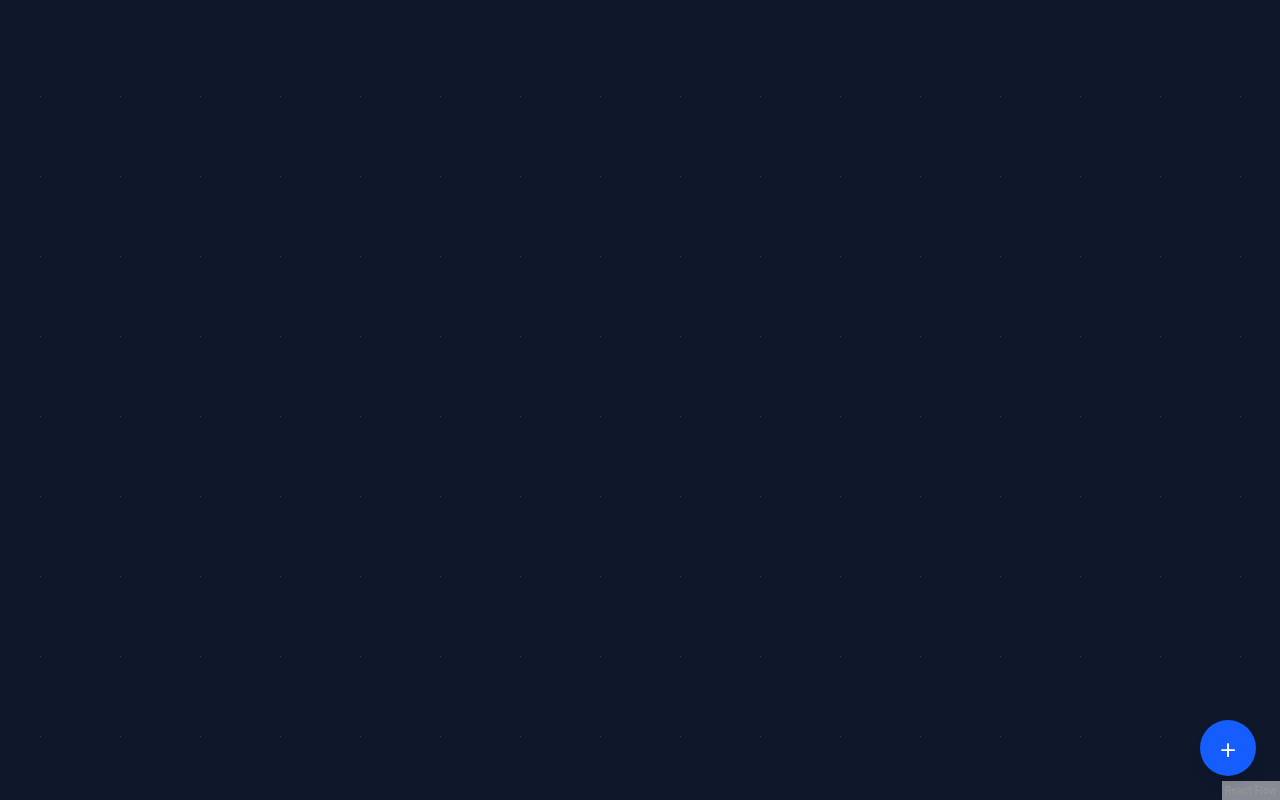
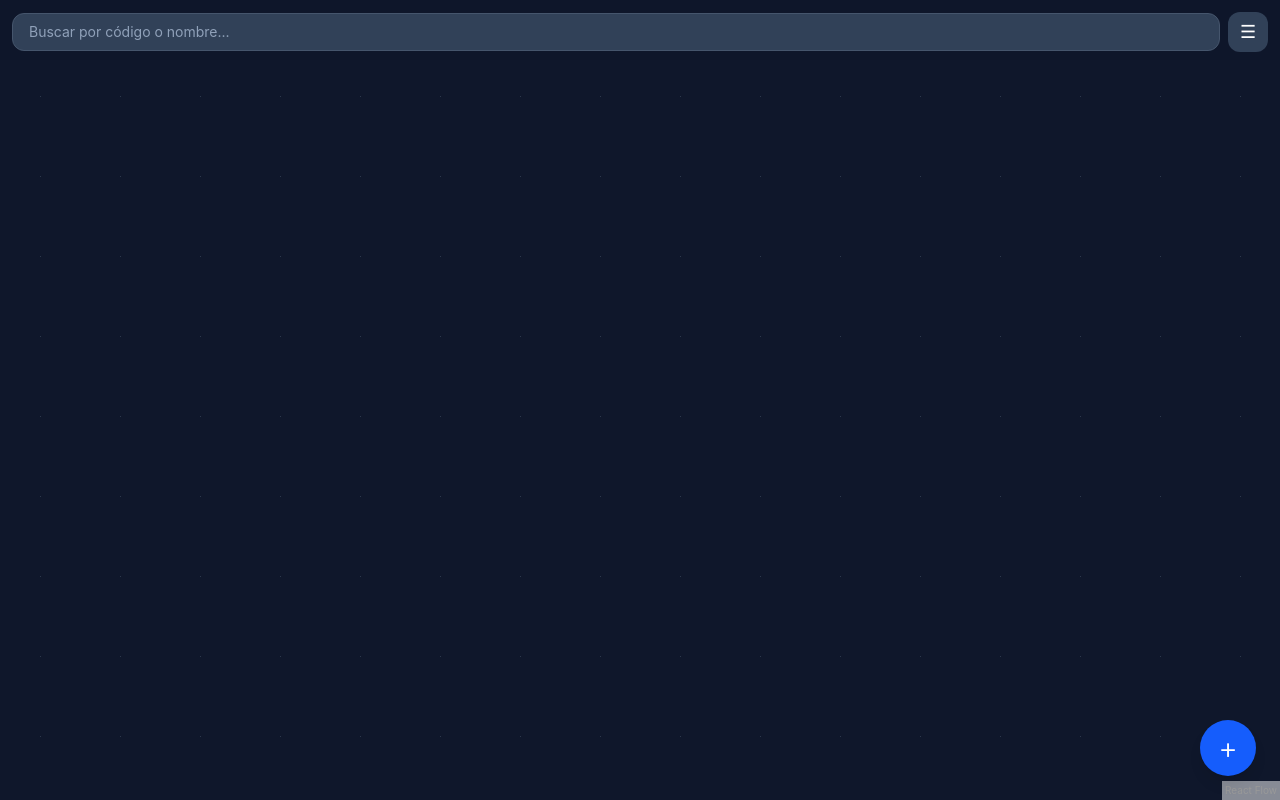
Before and after one commit to Xpresi/diagrama-instalaciones, a React (Vite) app: page / in a window 1280 px wide. Built offline with nearby package versions, Linux system fonts and the light colour scheme.

Commit message:
feat: buscador por código y nombre con centrado de canvas

```diff
--- a/src/App.jsx
+++ b/src/App.jsx
@@ -10,6 +10,7 @@ import MenuContextual from './components/MenuContextual'
 import FichaInstalacion from './components/FichaInstalacion'
 import ConfirmDialog from './components/ConfirmDialog'
 import RamalEdge from './edges/RamalEdge'
+import Toolbar from './components/Toolbar'
 
 function AppContent() {
   const { state, dispatch } = useSchema()
@@ -21,6 +22,7 @@ function AppContent() {
   const [confirmId, setConfirmId] = useState(null)
   const [conectandoDesde, setConectandoDesde] = useState(null)
   const [menuRamal, setMenuRamal] = useState(null) // { edgeId, x, y }
+  const [mostrarMenu, setMostrarMenu] = useState(false)
 
   const handleLongPress = useCallback((nodeId, e) => {
     const touch = e.touches?.[0] || e
@@ -86,8 +88,16 @@ function AppContent() {
     }))
   }
 
+  function handleBuscarSelect(nodeId) {
+    const node = state.nodes.find(n => n.id === nodeId)
+    if (node && rfInstance) {
+      rfInstance.setCenter(node.position.x + 24, node.position.y + 24, { zoom: 1.5, duration: 500 })
+    }
+  }
+
   return (
     <div className="w-screen h-screen bg-slate-900 overflow-hidden relative pt-14">
+      <Toolbar onBuscarSelect={handleBuscarSelect} onMenuClick={() => setMostrarMenu(true)} />
       <Canvas
         onInit={setRfInstance}
         edgeTypes={edgeTypes}
--- /dev/null
+++ b/src/components/Buscador.jsx
@@ -0,0 +1,42 @@
+import { useState, useMemo } from 'react'
+import { useSchema } from '../store/SchemaContext'
+
+export default function Buscador({ onSelect }) {
+  const { state } = useSchema()
+  const [query, setQuery] = useState('')
+
+  const resultados = useMemo(() => {
+    if (!query.trim()) return []
+    const q = query.toLowerCase()
+    return state.nodes.filter(n =>
+      n.id.toLowerCase().includes(q) ||
+      (n.data.nombre || '').toLowerCase().includes(q)
+    ).slice(0, 8)
+  }, [query, state.nodes])
+
+  return (
+    <div className="relative flex-1">
+      <input
+        type="search"
+        placeholder="Buscar por código o nombre..."
+        value={query}
+        onChange={e => setQuery(e.target.value)}
+        className="w-full bg-slate-700 text-white rounded-xl px-4 py-2 text-sm outline-none border border-slate-600 focus:border-blue-500 placeholder-slate-400"
+      />
+      {resultados.length > 0 && (
+        <div className="absolute top-full left-0 right-0 mt-1 bg-slate-800 rounded-xl shadow-xl overflow-hidden z-50">
+          {resultados.map(n => (
+            <button
+              key={n.id}
+              onClick={() => { onSelect(n.id); setQuery('') }}
+              className="w-full text-left px-4 py-2 text-sm text-white hover:bg-slate-700 border-b border-slate-700 last:border-0"
+            >
+              <span className="font-bold text-blue-300">{n.id}</span>
+              {n.data.nombre && <span className="text-slate-300 ml-2">{n.data.nombre}</span>}
+            </button>
+          ))}
+        </div>
+      )}
+    </div>
+  )
+}
--- /dev/null
+++ b/src/components/Toolbar.jsx
@@ -0,0 +1,16 @@
+import Buscador from './Buscador'
+
+export default function Toolbar({ onBuscarSelect, onMenuClick }) {
+  return (
+    <div className="fixed top-0 left-0 right-0 z-30 bg-slate-900/90 backdrop-blur px-3 pt-3 pb-2 flex gap-2 items-center">
+      <Buscador onSelect={onBuscarSelect} />
+      <button
+        onClick={onMenuClick}
+        className="w-10 h-10 rounded-xl bg-slate-700 hover:bg-slate-600 text-white flex items-center justify-center text-lg shrink-0"
+        aria-label="Menú"
+      >
+        ☰
+      </button>
+    </div>
+  )
+}
```
